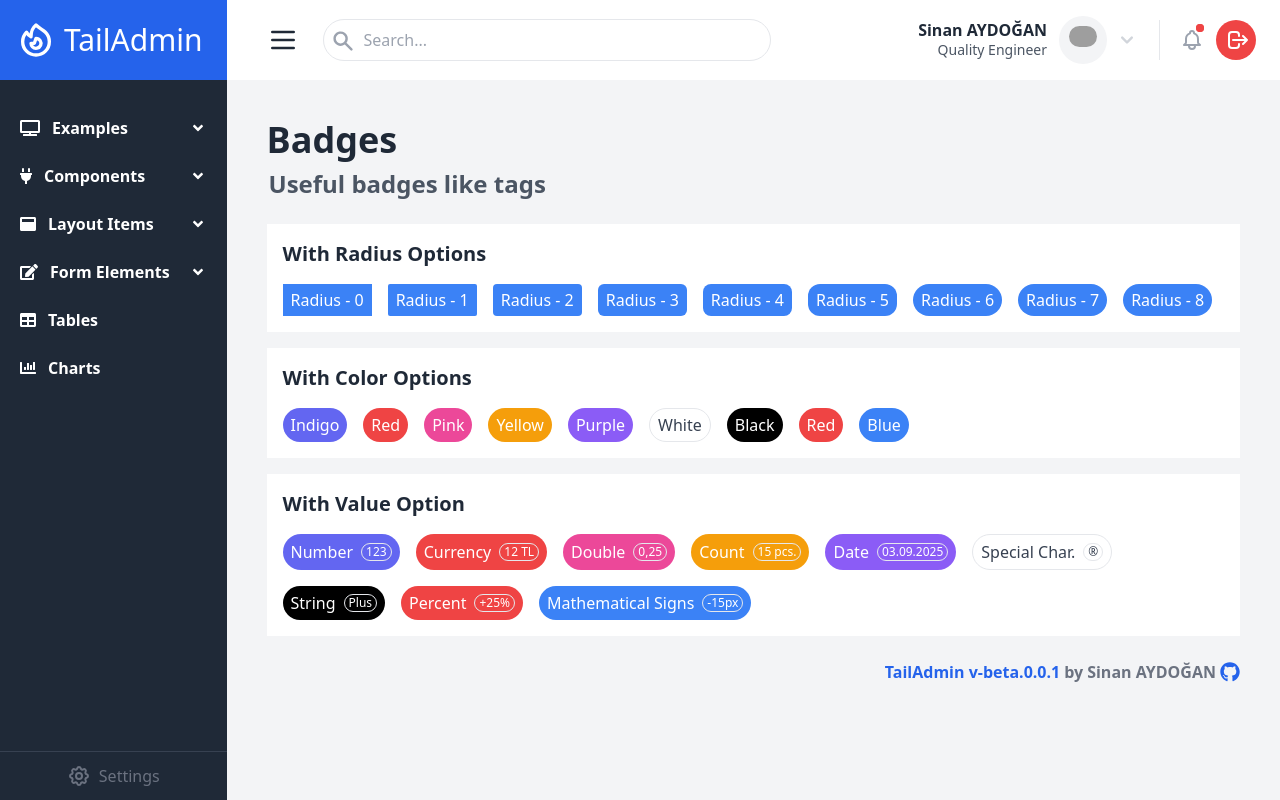
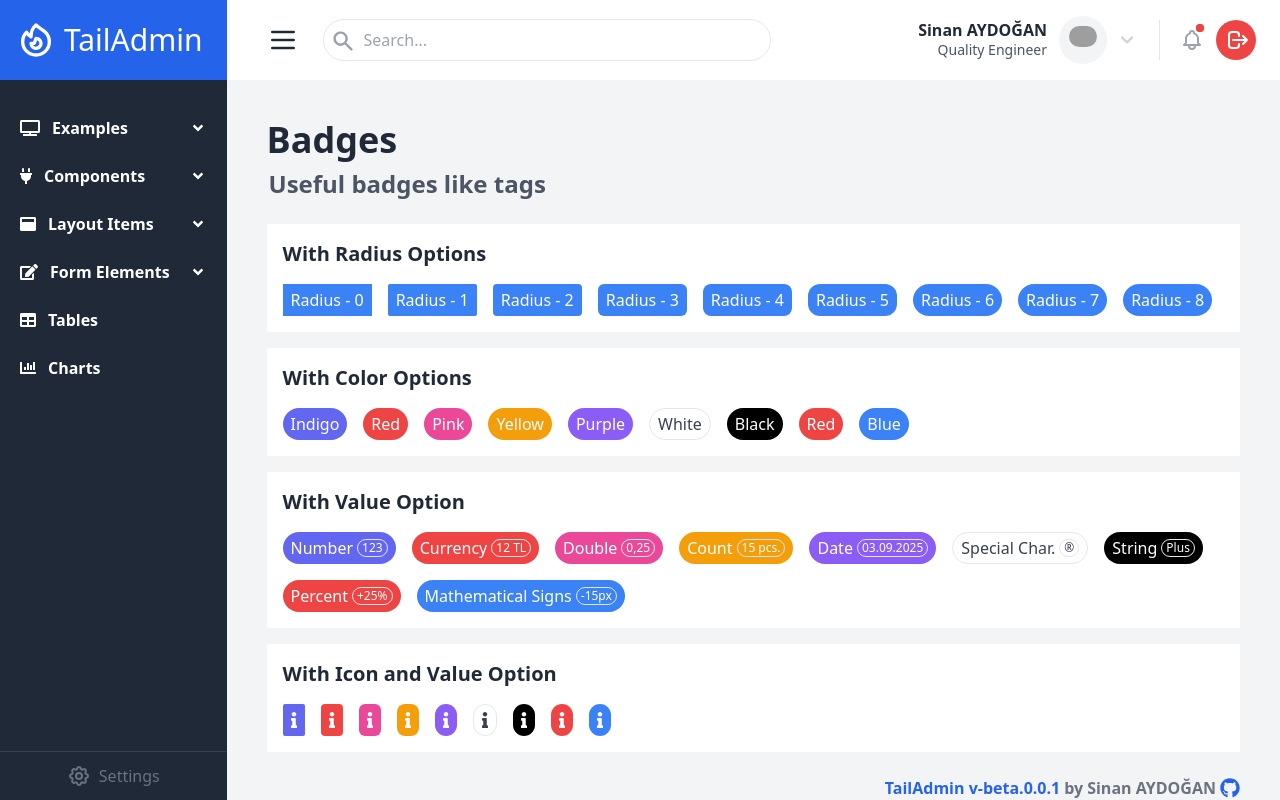
Before and after one commit to sinan-aydogan/tailadmin-vue, a Vue app: page /badge in a window 1280 px wide. Built offline with nearby package versions, Linux system fonts and the light colour scheme; grey boxes are pictures that could not be loaded.

Commit message:
Badge: Collapsible feature added

```diff
--- a/src/components/Badge/Badge.vue
+++ b/src/components/Badge/Badge.vue
@@ -1,7 +1,12 @@
 <template>
-  <div :class="['flex px-2 py-1 items-center max-w-min max-h-min whitespace-nowrap gap-2',colorStyle,radiusStyle]">
-    <slot></slot>
-    <span v-if="value" class="flex px-1 my-1 text-xs items-center justify-center border rounded-full">{{value}}</span>
+  <div :class="['flex px-2 h-8 py-1 items-center max-w-min max-h-min whitespace-nowrap gap-2 select-none',collapsible && 'cursor-pointer',colorStyle,radiusStyle]" @click="toggle">
+    <slot name="icon"  @click="toggle"></slot>
+    <transition name="fade">
+      <div v-if="showTitle || !collapsible" class="flex justify-between items-center gap-1 overflow-hidden">
+        <slot></slot>
+        <span v-if="value" class="flex px-1 my-1 text-xs items-center justify-center border rounded-full">{{value}}</span>
+      </div>
+    </transition>
   </div>
 </template>
 
@@ -20,10 +25,15 @@
     value : {
       type : String,
       required: false
+    },
+    collapsible:{
+      type: Boolean,
+      default: false
     }
   },
   data() {
     return {
+      showTitle:false,
       colors : [
         {key:'red', badgeStyle:'bg-red-500 text-white'},
         {key:'blue', badgeStyle:'bg-blue-500 text-white'},
@@ -36,6 +46,11 @@
         {key:'gray', badgeStyle:'bg-gray-500 text-gray-700 flex'},
         {key:'black', badgeStyle:'bg-black text-white flex'},
       ]
+    }
+  },
+  methods:{
+    toggle(){
+      this.showTitle = !this.showTitle
     }
   },
   computed : {
@@ -55,5 +70,15 @@
 </script>
 
 <style scoped>
-
+.fade-enter-active, .fade-leave-active{
+  transition: all .5s;
+}
+.fade-enter, .fade-leave-to {
+  opacity: 0;
+  max-width: 0;
+}
+.fade-enter-to, .fade-leave {
+  opacity: 1;
+  max-width: 250px;
+}
 </style>
--- a/src/main.js
+++ b/src/main.js
@@ -31,9 +31,9 @@
   faTags,
   faTv,
   faPlug,
-  faTable, faShoppingBag, faLiraSign, faTrash, faPlusCircle, faAngleDoubleRight
+  faTable, faShoppingBag, faLiraSign, faTrash, faPlusCircle, faAngleDoubleRight, faInfo
 } from '@fortawesome/free-solid-svg-icons'
-library.add(faRocket, faDotCircle, faWindowRestore, faEdit, faCalendarAlt,faEnvelope,faTasks,faWindowMaximize,faChartBar,faChevronDown,faCode,faAngleDown,faAngleUp,faChartBar,faLayerGroup,faGripHorizontal,faAngleLeft,faClock,faRetweet,faTags,faTv,faPlug,faTable,faShoppingBag,faLiraSign,faTrash,faPlusCircle,faAngleDoubleRight)
+library.add(faRocket, faDotCircle, faWindowRestore, faEdit, faCalendarAlt,faEnvelope,faTasks,faWindowMaximize,faChartBar,faChevronDown,faCode,faAngleDown,faAngleUp,faChartBar,faLayerGroup,faGripHorizontal,faAngleLeft,faClock,faRetweet,faTags,faTv,faPlug,faTable,faShoppingBag,faLiraSign,faTrash,faPlusCircle,faAngleDoubleRight,faInfo)
 
 Vue.component('font-awesome-icon', FontAwesomeIcon)
 
--- a/src/pages/Badge.vue
+++ b/src/pages/Badge.vue
@@ -65,6 +65,25 @@
             </div>
           </template>
         </content-card>
+        <!--With Collapsible-->
+        <content-card width="2">
+          <template #title>
+            With Icon and Value Option
+          </template>
+          <template #content>
+            <div class="flex flex-wrap gap-4">
+              <t-badge :collapsible="true" :radius="1" color="indigo"><font-awesome-icon slot="icon" icon="info"/>Number</t-badge>
+              <t-badge :collapsible="true" :radius="2" color="red"><font-awesome-icon slot="icon" icon="info"/>Currency</t-badge>
+              <t-badge :collapsible="true" :radius="3" color="pink"><font-awesome-icon slot="icon" icon="info"/>Double</t-badge>
+              <t-badge :collapsible="true" :radius="4" color="yellow" value="15 pcs."><font-awesome-icon slot="icon" icon="info"/>Count</t-badge>
+              <t-badge :collapsible="true" :radius="5" color="purple" value="03.09.2025"><font-awesome-icon slot="icon" icon="info"/>Date</t-badge>
+              <t-badge :collapsible="true" :radius="6" color="white" value="®"><font-awesome-icon slot="icon" icon="info"/>Special Char.</t-badge>
+              <t-badge :collapsible="true" :radius="7" color="black" value="Plus"><font-awesome-icon slot="icon" icon="info"/>String</t-badge>
+              <t-badge :collapsible="true" :radius="8" color="red" value="+25%"><font-awesome-icon slot="icon" icon="info"/>Percent</t-badge>
+              <t-badge :collapsible="true" :radius="8" color="blue" value="-15px"><font-awesome-icon slot="icon" icon="info"/>Mathematical Signs</t-badge>
+            </div>
+          </template>
+        </content-card>
       </grid-section>
     </template>
   </main-layout>
```
